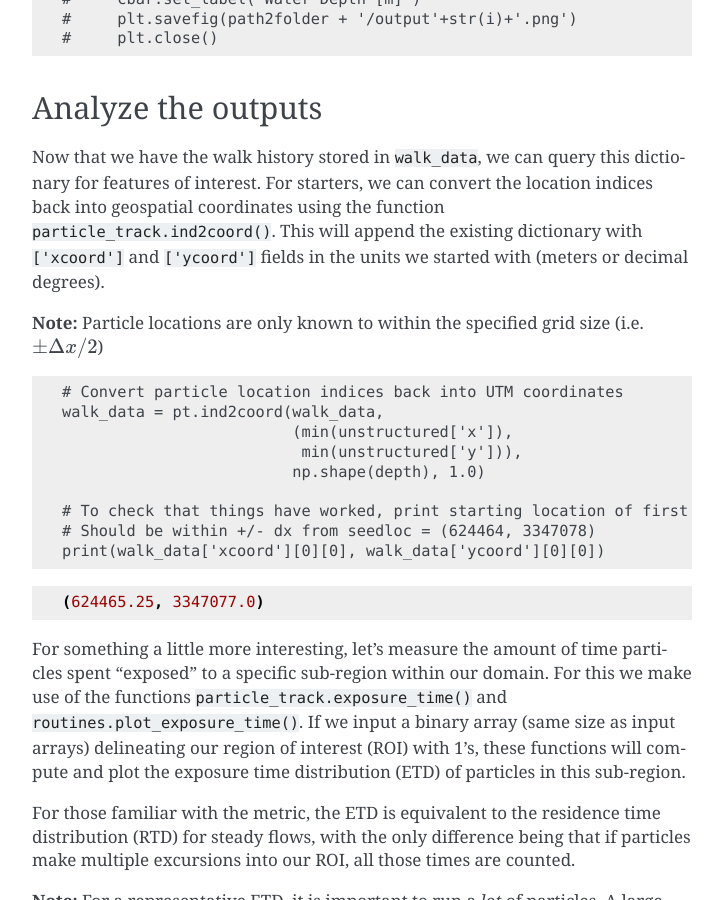
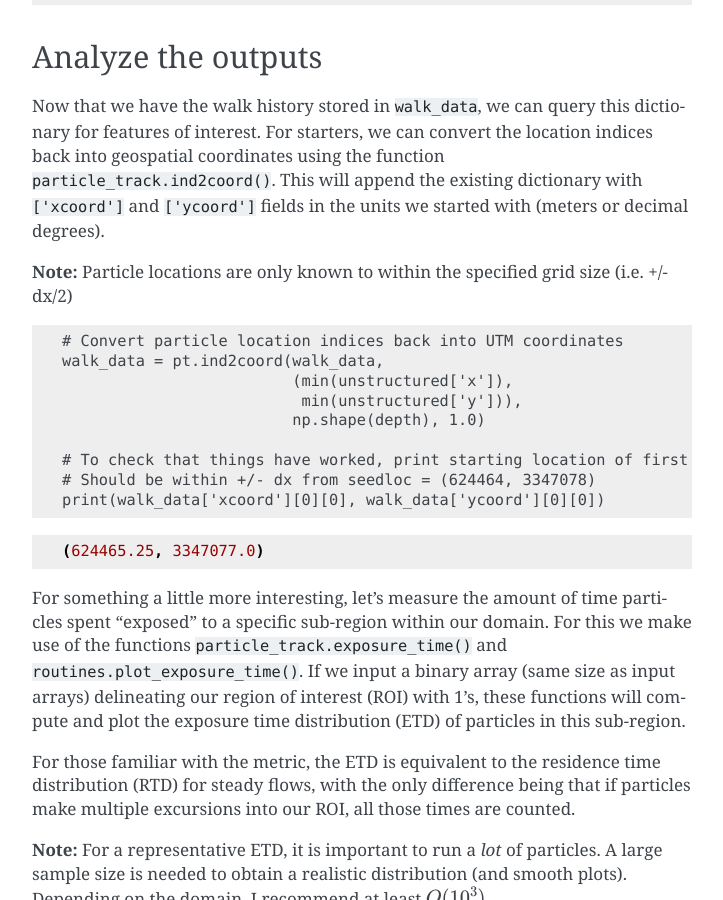
Before and after one commit to passaH2O/dorado, a Sphinx documentation site: the page built from docs/source/examples/example13.rst, in a window 1280 px wide and 900 px high, scrolled down 9057 px. Shown: the whole window, without its empty margins (388-1111 px from the left). Built offline with Sphinx 7.4.7, drawn with Linux system fonts in a browser that asks for light colours; formulas are drawn with MathJax 3; some of the changed text lies outside the part shown.

Commit message:
fix example13 docs

```diff
--- a/docs/source/examples/example13.rst
+++ b/docs/source/examples/example13.rst
@@ -453,7 +449,7 @@ with ``['xcoord']`` and ``['ycoord']`` fields in the units we started
 with (meters or decimal degrees).
 
 **Note:** Particle locations are only known to within the specified grid
-size (i.e. :math:`\pm \Delta x/2`)
+size (i.e. +/- dx/2)
 
 .. code:: ipython2
 
```
Also changed, not shown: other parts of docs/source/examples/example13.rst (+0 -4 lines).
